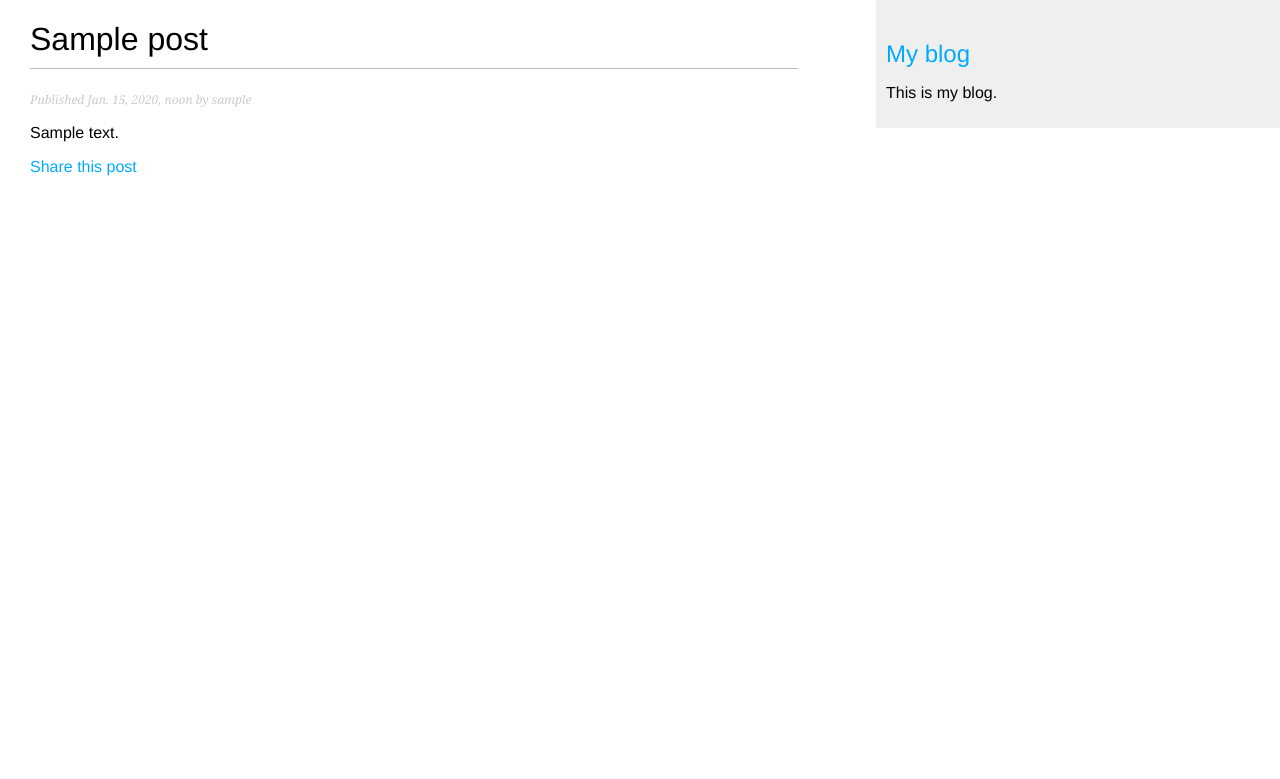
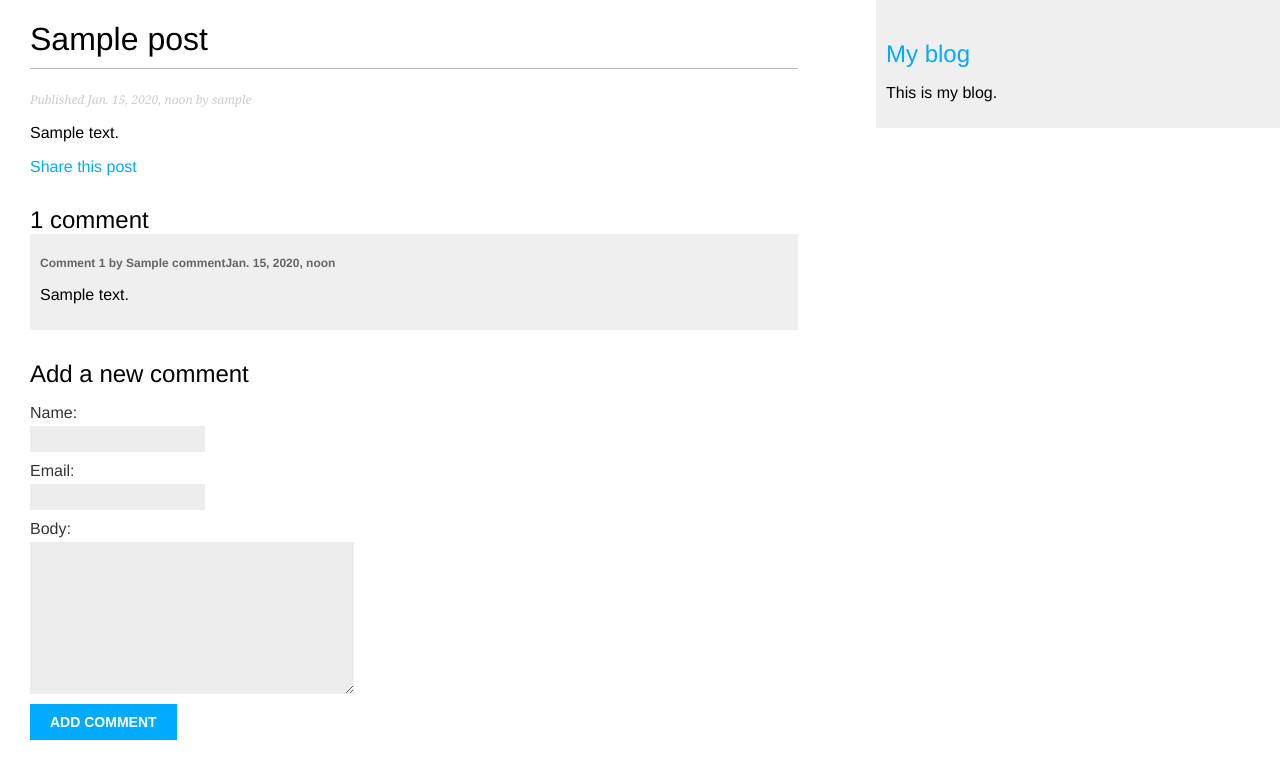
Before and after one commit to MirceaLupan/my-site, a Django app: a page that uses blog/templates/blog/post/detail.html in a window 1280 px wide. Shown: the top 779 px of the page. Run offline with Django 4.2, Linux system fonts and the light colour scheme; tables that the repository leaves empty hold one stand-in row (values such as "Sample post").

Commit message:
Create a comment system

```diff
--- a/blog/forms.py
+++ b/blog/forms.py
@@ -1,4 +1,5 @@
 from django import forms
+from .models import Comment
 
 
 class EmailPostForm(forms.Form):
@@ -6,3 +7,9 @@ class EmailPostForm(forms.Form):
     email = forms.EmailField()
     to = forms.EmailField()
     comments = forms.CharField(required=False, widget=forms.Textarea)
+
+
+class CommentForm(forms.ModelForm):
+    class Meta:
+        model = Comment
+        fields = ("name", "email", "body")
--- a/blog/models.py
+++ b/blog/models.py
@@ -38,3 +38,19 @@ class Post(models.Model):
             "blog:post_detail",
             args=[self.publish.year, self.publish.month, self.publish.day, self.slug],
         )
+
+
+class Comment(models.Model):
+    post = models.ForeignKey(Post, on_delete=models.CASCADE, related_name="comments")
+    name = models.CharField(max_length=80)
+    email = models.EmailField()
+    body = models.TextField()
+    created = models.DateTimeField(auto_now_add=True)
+    updated = models.DateTimeField(auto_now=True)
+    active = models.BooleanField(default=True)
+
+    class Meta:
+        ordering = ("created",)
+
+    def __str__(self):
+        return f"Comment by {self.name} on {self.post}"
--- a/blog/templates/blog/post/detail.html
+++ b/blog/templates/blog/post/detail.html
@@ -6,6 +6,7 @@
 
 {% block content %}
     <h1>{{ post.title }}</h1>
+
     <p class="date">
         Published {{ post.publish }} by {{ post.author }}
     </p>
@@ -13,4 +14,33 @@
     <p>
         <a href="{% url "blog:post_share" post.id %}">Share this post</a>
     </p>
+
+    {% with comments.count as total_comments %}
+    <h2>
+        {{ total_comments }} comment{{ total_comments|pluralize }}
+    </h2>
+    {% endwith %}
+
+    {% for comment in comments %}
+        <div class="comment">
+            <p class="info">
+                Comment {{ forloop.counter }} by {{ comment.name }}{{ comment.created }}
+            </p>
+            {{ comment.body|linebreaks }}
+        </div>
+        {% empty %}
+        <p>There are no comments yet.</p>
+    {% endfor %}
+
+    {% if new_comment %}
+        <h2>Your comment has been added.</h2>
+    {% else %}
+        <h2>Add a new comment</h2>
+        <form method="post">
+            {{ comment_form.as_p }}
+            {% csrf_token %}
+            <p><input type="submit" value="Add comment"></p>
+        </form>
+    {% endif %}
+
 {% endblock %}
--- a/blog/views.py
+++ b/blog/views.py
@@ -1,8 +1,8 @@
 from django.core.mail import send_mail
 from django.shortcuts import render, get_object_or_404
 from django.views.generic import ListView
-from .models import Post
-from .forms import EmailPostForm
+from .models import Post, Comment
+from .forms import EmailPostForm, CommentForm
 
 
 class PostListView(ListView):
@@ -21,7 +21,31 @@ def post_detail(request, year, month, day, post):
         publish__month=month,
         publish__day=day,
     )
-    return render(request, "blog/post/detail.html", {"post": post})
+    # List of active comments for this post
+    comments = post.comments.filter(active=True)
+    new_comment = None
+    if request.method == "POST":
+        # A comment was posted
+        comment_form = CommentForm(data=request.POST)
+        if comment_form.is_valid():
+            # Create Comment object but don't save to database yet
+            new_comment = comment_form.save(commit=False)
+            # Assign the current post to the comment
+            new_comment.post = post
+            # Save the comment to the database
+            new_comment.save()
+    else:
+        comment_form = CommentForm()
+    return render(
+        request,
+        "blog/post/detail.html",
+        {
+            "post": post,
+            "comments": comments,
+            "new_comment": new_comment,
+            "comment_form": comment_form,
+        },
+    )
 
 
 def post_share(request, post_id):
```
Also changed, not shown: blog/admin.py (+8 -1 lines), blog/migrations/0002_comment.py (added).
